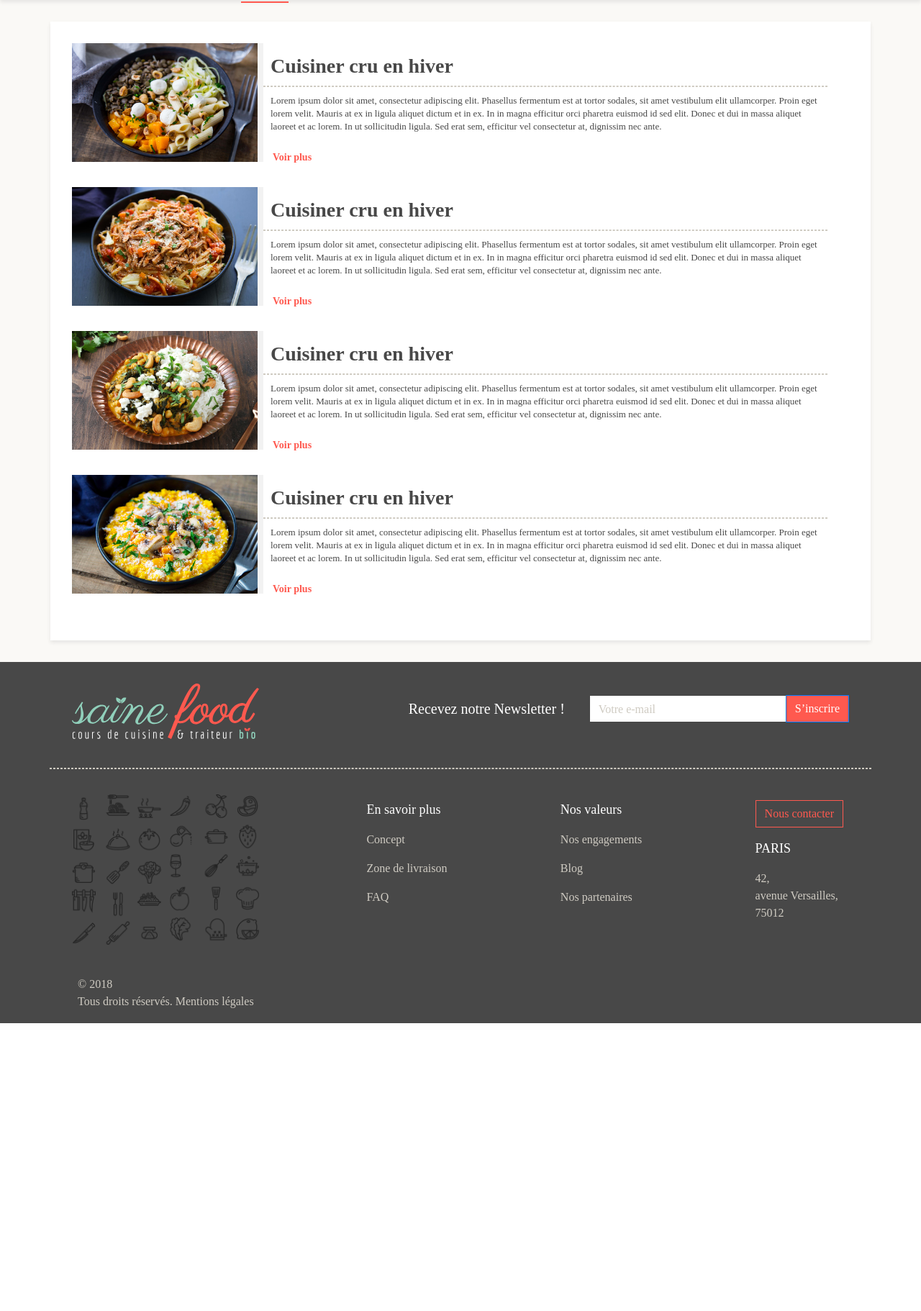
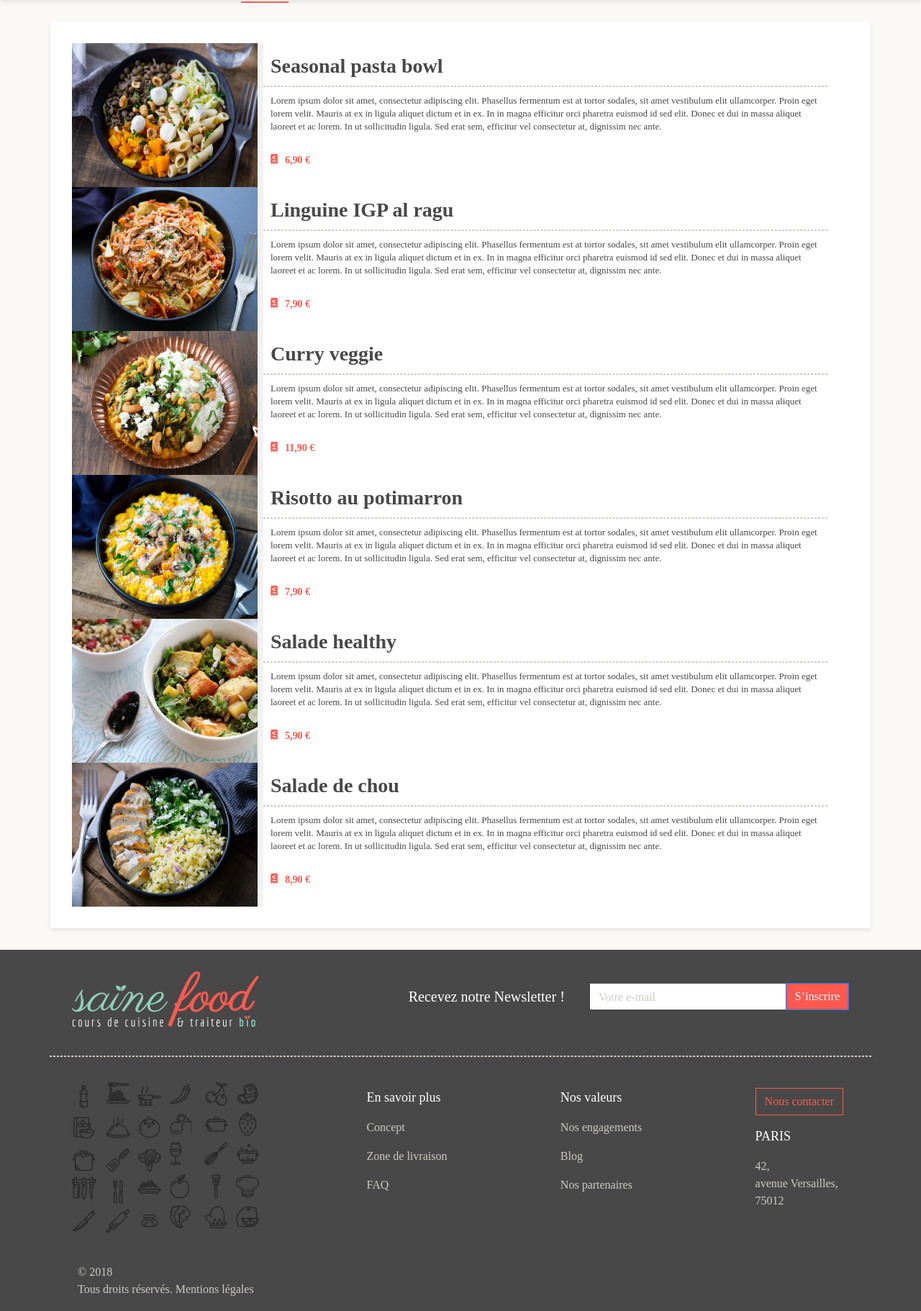
Before and after one commit to Kasrani/sainefood, a PHP site: page /livraison.html in a window 1280 px wide. Shown: the part 90-1912 px from the top of the page at 72% size. Before the commit the page ends 1512 px from the top, so only its background shows below. Run offline with PHP 8.4, Linux system fonts and the light colour scheme; some libraries are stand-ins or nearby versions; some web fonts are replaced.

Commit message:
Livraison-end

```diff
--- a/sainefood/assets/css/main.css
+++ b/sainefood/assets/css/main.css
@@ -428,14 +428,23 @@ p.texte {
     z-index: 1111;
     padding: 35px!important;
 }
+
+.plats-bloc .cartouche-img-overlay {
+    height: 200px!important;
+}
+
 .cartouche-img-overlay .btn-produit {
     padding: 25px 15px 15px 15px;
+}
+
+.plats-bloc .cartouche-img-overlay .btn-produit {
+    padding: 40px 15px 15px 15px;
 }
 .cartouche-img-overlay .btn-produit > span:first-child {
     border-right: 1px dashed #FFF;
     height: 50px;
     padding-top: 0px;
-    padding-right: 25px;
+    padding-right: 35px;
     float: left;
 }
 .cartouche-img-overlay .btn-produit > span:last-child {
@@ -689,7 +698,7 @@ footer .form-inline .form-control::placeholder {
 
 .cartouche, .cartouche img {
     width: 266px;
-    height: 165px;
+    height: 200px;
     display: inline-block;
     position: relative;
 }
@@ -711,7 +720,7 @@ footer .form-inline .form-control::placeholder {
     line-height: 2.6;
 }
 
-.cartouche-description .p-2 .icon-agenda {
+.cartouche-description .p-2 .icon-agenda, .cartouche-description .p-2 .icon-price {
     margin-right: 8px;
 }
 
@@ -724,3 +733,7 @@ footer .form-inline .form-control::placeholder {
 .cartouche-description .d-flex .p-2:nth-of-type(2), .cartouche-description .d-flex .p-2:last-child  {
     display: none!important;
 }
+
+.cartouche-bloc .grey-bloc {
+    background: rgba(72, 72, 72, 0.9)!important;
+}
--- a/sainefood/icons/style.css
+++ b/sainefood/icons/style.css
@@ -1,10 +1,10 @@
 @font-face {
   font-family: 'icomoon';
-  src:  url('fonts/icomoon.eot?28xx9q');
-  src:  url('fonts/icomoon.eot?28xx9q#iefix') format('embedded-opentype'),
-    url('fonts/icomoon.ttf?28xx9q') format('truetype'),
-    url('fonts/icomoon.woff?28xx9q') format('woff'),
-    url('fonts/icomoon.svg?28xx9q#icomoon') format('svg');
+  src:  url('fonts/icomoon.eot?3ge0ju');
+  src:  url('fonts/icomoon.eot?3ge0ju#iefix') format('embedded-opentype'),
+    url('fonts/icomoon.ttf?3ge0ju') format('truetype'),
+    url('fonts/icomoon.woff?3ge0ju') format('woff'),
+    url('fonts/icomoon.svg?3ge0ju#icomoon') format('svg');
   font-weight: normal;
   font-style: normal;
 }
@@ -24,6 +24,9 @@
   -moz-osx-font-smoothing: grayscale;
 }
 
+.icon-price:before {
+  content: "\e907";
+}
 .icon-agenda:before {
   content: "\e900";
 }
--- a/sainefood/livraison.html
+++ b/sainefood/livraison.html
@@ -38,7 +38,7 @@
         </nav>
         <div class="container main-content shadow">
             <div class="content">
-                <div class="cartouche-bloc">
+                <div class="cartouche-bloc plats-bloc">
                     <div class="d-flex justify-content-start">
                         <div class="cartouche border-bloc">
                             <div class="cartouche-img-overlay">
@@ -50,18 +50,20 @@
                             <img class="" src="images/Plats/plat-1.jpg" alt="Sainefood">
                         </div>
                         <div class="cartouche-description">
-                            <h2 class="title-sf-2 semibold">Cuisiner cru en hiver</h2><hr class="separateur">
+                            <h2 class="title-sf-2 semibold">Seasonal pasta bowl</h2><hr class="separateur">
                             <p>
                                 Lorem ipsum dolor sit amet, consectetur adipiscing elit. Phasellus fermentum est at tortor sodales, sit amet vestibulum elit ullamcorper. Proin eget lorem velit. Mauris at ex in ligula aliquet dictum et in ex. In in magna efficitur orci pharetra euismod id sed elit. Donec et dui in massa aliquet laoreet et ac lorem. In ut sollicitudin ligula. Sed erat sem, efficitur vel consectetur at, dignissim nec ante.
                             </p>
-                            <div class="d-flex align-items-end">
-                                <button type="button" class="btn btn-link">Voir plus</button>
+                            <div class="d-flex">
+                                <div class="mr-auto p-2"><span class="icon-price"></span><span class="semibold">6,90 €</span></div>
+                                <div class="p-2"><button type="button" class="btn btn-link">Voir plus </button></div>
+                                <div class="p-2"><span class="icon-right"></span></div>
                             </div>
                         </div>
                     </div>
                 </div>
 
-                <div class="cartouche-bloc">
+                <div class="cartouche-bloc plats-bloc">
                     <div class="d-flex justify-content-start">
                         <div class="cartouche border-bloc">
                             <div class="cartouche-img-overlay">
@@ -73,18 +75,20 @@
                             <img class="" src="images/Plats/plat-2.jpg" alt="Sainefood">
                         </div>
                         <div class="cartouche-description">
-                            <h2 class="title-sf-2 semibold">Cuisiner cru en hiver</h2><hr class="separateur">
+                            <h2 class="title-sf-2 semibold">Linguine IGP al ragu</h2><hr class="separateur">
                             <p>
                                 Lorem ipsum dolor sit amet, consectetur adipiscing elit. Phasellus fermentum est at tortor sodales, sit amet vestibulum elit ullamcorper. Proin eget lorem velit. Mauris at ex in ligula aliquet dictum et in ex. In in magna efficitur orci pharetra euismod id sed elit. Donec et dui in massa aliquet laoreet et ac lorem. In ut sollicitudin ligula. Sed erat sem, efficitur vel consectetur at, dignissim nec ante.
                             </p>
-                            <div class="d-flex align-items-end">
-                                <button type="button" class="btn btn-link">Voir plus</button>
+                            <div class="d-flex">
+                                <div class="mr-auto p-2"><span class="icon-price"></span><span class="semibold">7,90 €</span></div>
+                                <div class="p-2"><button type="button" class="btn btn-link">Voir plus </button></div>
+                                <div class="p-2"><span class="icon-right"></span></div>
                             </div>
                         </div>
                     </div>
                 </div>
 
-                <div class="cartouche-bloc">
+                <div class="cartouche-bloc plats-bloc">
                     <div class="d-flex justify-content-start">
                         <div class="cartouche border-bloc">
                             <div class="cartouche-img-overlay">
@@ -96,18 +100,20 @@
                             <img class="" src="images/Plats/plat-3.jpg" alt="Sainefood">
                         </div>
                         <div class="cartouche-description">
-                            <h2 class="title-sf-2 semibold">Cuisiner cru en hiver</h2><hr class="separateur">
+                            <h2 class="title-sf-2 semibold">Curry veggie</h2><hr class="separateur">
                             <p>
                                 Lorem ipsum dolor sit amet, consectetur adipiscing elit. Phasellus fermentum est at tortor sodales, sit amet vestibulum elit ullamcorper. Proin eget lorem velit. Mauris at ex in ligula aliquet dictum et in ex. In in magna efficitur orci pharetra euismod id sed elit. Donec et dui in massa aliquet laoreet et ac lorem. In ut sollicitudin ligula. Sed erat sem, efficitur vel consectetur at, dignissim nec ante.
                             </p>
-                            <div class="d-flex align-items-end">
-                                <button type="button" class="btn btn-link">Voir plus</button>
+                            <div class="d-flex">
+                                <div class="mr-auto p-2"><span class="icon-price"></span><span class="semibold">11,90 €</span></div>
+                                <div class="p-2"><button type="button" class="btn btn-link">Voir plus </button></div>
+                                <div class="p-2"><span class="icon-right"></span></div>
                             </div>
                         </div>
                     </div>
                 </div>
 
-                <div class="cartouche-bloc">
+                <div class="cartouche-bloc plats-bloc">
                     <div class="d-flex justify-content-start">
                         <div class="cartouche border-bloc">
                             <div class="cartouche-img-overlay">
@@ -119,12 +125,64 @@
                             <img class="" src="images/Plats/plat-4.jpg" alt="Sainefood">
                         </div>
                         <div class="cartouche-description">
-                            <h2 class="title-sf-2 semibold">Cuisiner cru en hiver</h2><hr class="separateur">
+                            <h2 class="title-sf-2 semibold">Risotto au potimarron</h2><hr class="separateur">
                             <p>
                                 Lorem ipsum dolor sit amet, consectetur adipiscing elit. Phasellus fermentum est at tortor sodales, sit amet vestibulum elit ullamcorper. Proin eget lorem velit. Mauris at ex in ligula aliquet dictum et in ex. In in magna efficitur orci pharetra euismod id sed elit. Donec et dui in massa aliquet laoreet et ac lorem. In ut sollicitudin ligula. Sed erat sem, efficitur vel consectetur at, dignissim nec ante.
                             </p>
-                            <div class="d-flex align-items-end">
-                                <button type="button" class="btn btn-link">Voir plus</button>
+                            <div class="d-flex">
+                                <div class="mr-auto p-2"><span class="icon-price"></span><span class="semibold">7,90 €</span></div>
+                                <div class="p-2"><button type="button" class="btn btn-link">Voir plus </button></div>
+                                <div class="p-2"><span class="icon-right"></span></div>
+                            </div>
+                        </div>
+                    </div>
+                </div>
+
+                <div class="cartouche-bloc plats-bloc">
+                    <div class="d-flex justify-content-start">
+                        <div class="cartouche border-bloc">
+                            <div class="cartouche-img-overlay">
+                                <div class="btn-produit">
+                                    <span class="icon-add-panier"></span>
+                                    <span class="icon-details"></span>
+                                </div>
+                            </div>
+                            <img class="" src="images/Plats/plat-5.jpg" alt="Sainefood">
+                        </div>
+                        <div class="cartouche-description">
+                            <h2 class="title-sf-2 semibold">Salade healthy</h2><hr class="separateur">
+                            <p>
+                                Lorem ipsum dolor sit amet, consectetur adipiscing elit. Phasellus fermentum est at tortor sodales, sit amet vestibulum elit ullamcorper. Proin eget lorem velit. Mauris at ex in ligula aliquet dictum et in ex. In in magna efficitur orci pharetra euismod id sed elit. Donec et dui in massa aliquet laoreet et ac lorem. In ut sollicitudin ligula. Sed erat sem, efficitur vel consectetur at, dignissim nec ante.
+                            </p>
+                            <div class="d-flex">
+                                <div class="mr-auto p-2"><span class="icon-price"></span><span class="semibold">5,90 €</span></div>
+                                <div class="p-2"><button type="button" class="btn btn-link">Voir plus </button></div>
+                                <div class="p-2"><span class="icon-right"></span></div>
+                            </div>
+                        </div>
+                    </div>
+                </div>
+
+                <div class="cartouche-bloc plats-bloc">
+                    <div class="d-flex justify-content-start">
+                        <div class="cartouche border-bloc">
+                            <div class="cartouche-img-overlay">
+                                <div class="btn-produit">
+                                    <span class="icon-add-panier"></span>
+                                    <span class="icon-details"></span>
+                                </div>
+                            </div>
+                            <img class="" src="images/Plats/plat-6.jpg" alt="Sainefood">
+                        </div>
+                        <div class="cartouche-description">
+                            <h2 class="title-sf-2 semibold">Salade de chou</h2><hr class="separateur">
+                            <p>
+                                Lorem ipsum dolor sit amet, consectetur adipiscing elit. Phasellus fermentum est at tortor sodales, sit amet vestibulum elit ullamcorper. Proin eget lorem velit. Mauris at ex in ligula aliquet dictum et in ex. In in magna efficitur orci pharetra euismod id sed elit. Donec et dui in massa aliquet laoreet et ac lorem. In ut sollicitudin ligula. Sed erat sem, efficitur vel consectetur at, dignissim nec ante.
+                            </p>
+                            <div class="d-flex">
+                                <div class="mr-auto p-2"><span class="icon-price"></span><span class="semibold">8,90 €</span></div>
+                                <div class="p-2"><button type="button" class="btn btn-link">Voir plus </button></div>
+                                <div class="p-2"><span class="icon-right"></span></div>
                             </div>
                         </div>
                     </div>
```
Also changed, not shown: sainefood/cours-cuisine.html (+5 -5 lines), sainefood/icons/fonts/icomoon.ttf, sainefood/icons/fonts/icomoon.woff, 2 other files.
